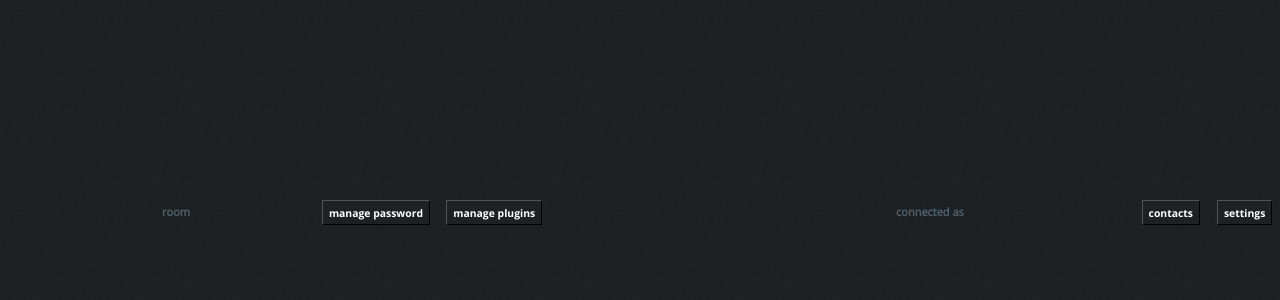
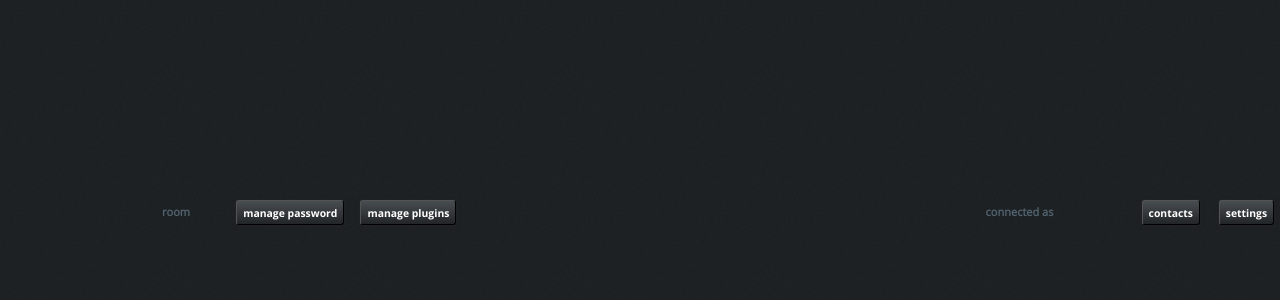
Before and after one commit to Voicious/Voicious, a Node project: template www/views/room/room.jade in a window 1280 px wide. Shown: the part 163-463 px from the top of the page. Run offline with Node 20 templates, Linux system fonts and the light colour scheme; the template is opened without the code that fills it, so the values that code supplies are empty.

Commit message:
[FIX] Fix css in room page.

```diff
--- a/www/public/services/room/css/room.css
+++ b/www/public/services/room/css/room.css
@@ -43,7 +43,7 @@
 
 .options {
     position: absolute;
-    width: 30%;
+    width: 23%;
     margin-top: 28%;
     font-weight: bold;
 }
@@ -61,7 +61,8 @@
 }
 
 #login {
-    left: 76px;
+    left: 77px;
+    font-family: 'OpenSans-Bold';
 }
 
 .options button {
@@ -72,16 +73,19 @@
     font-family: 'OpenSans-Bold';
     font-size: 65%;
     font-weight: bold;
-    background-color: #1E2123;
     border-color: black;
-    border-width: 1px;
+    border-width: 1.5px;
+    border-radius: 3px;
+    background:#484d51;
+    background-image: -webkit-gradient(linear, left top, left bottom, from(#484d51 ), to(#222528));
+    box-shadow: 0px 1px 4px #222528;
 }
 
 #password {
-    right: 116px;
+    right: 112px;
 }
 #plugins {
-    right: 1%
+    right: 0%
 }
 
 
```
